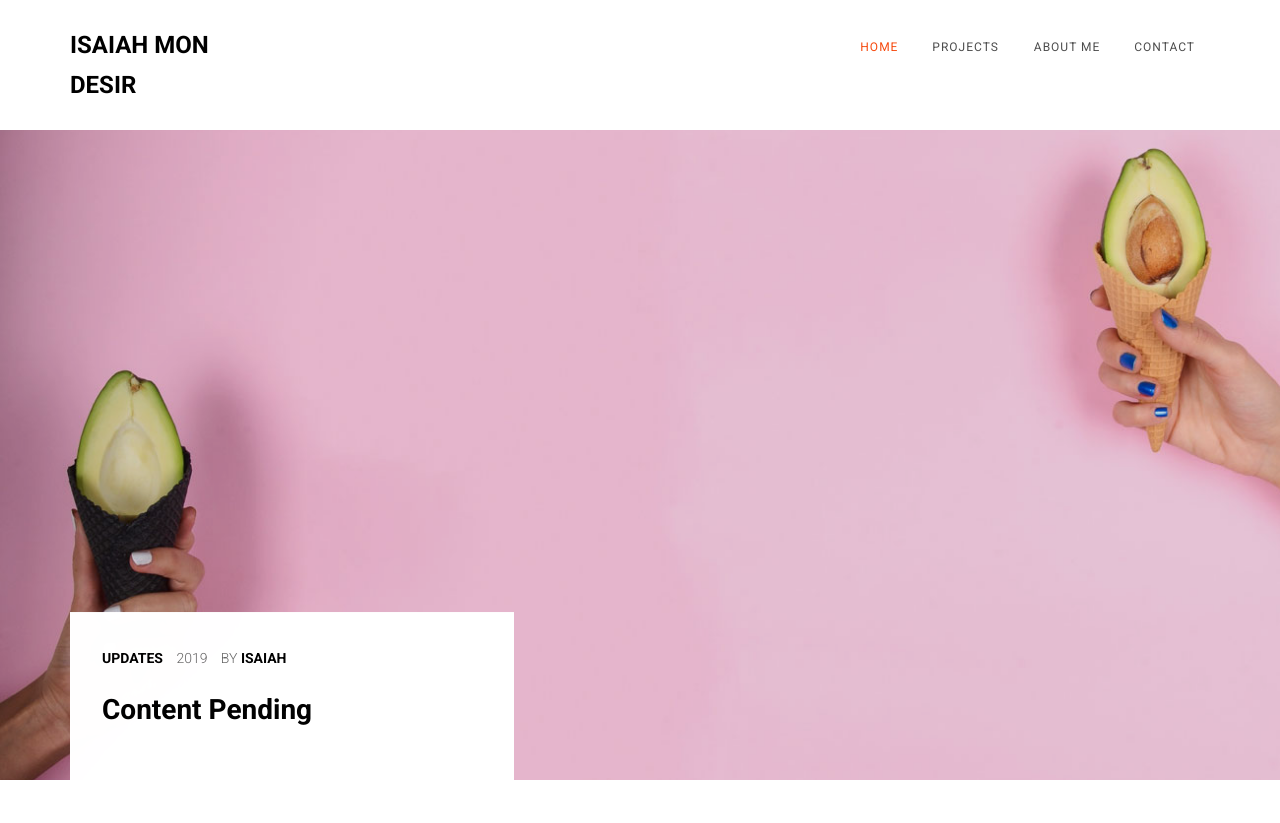
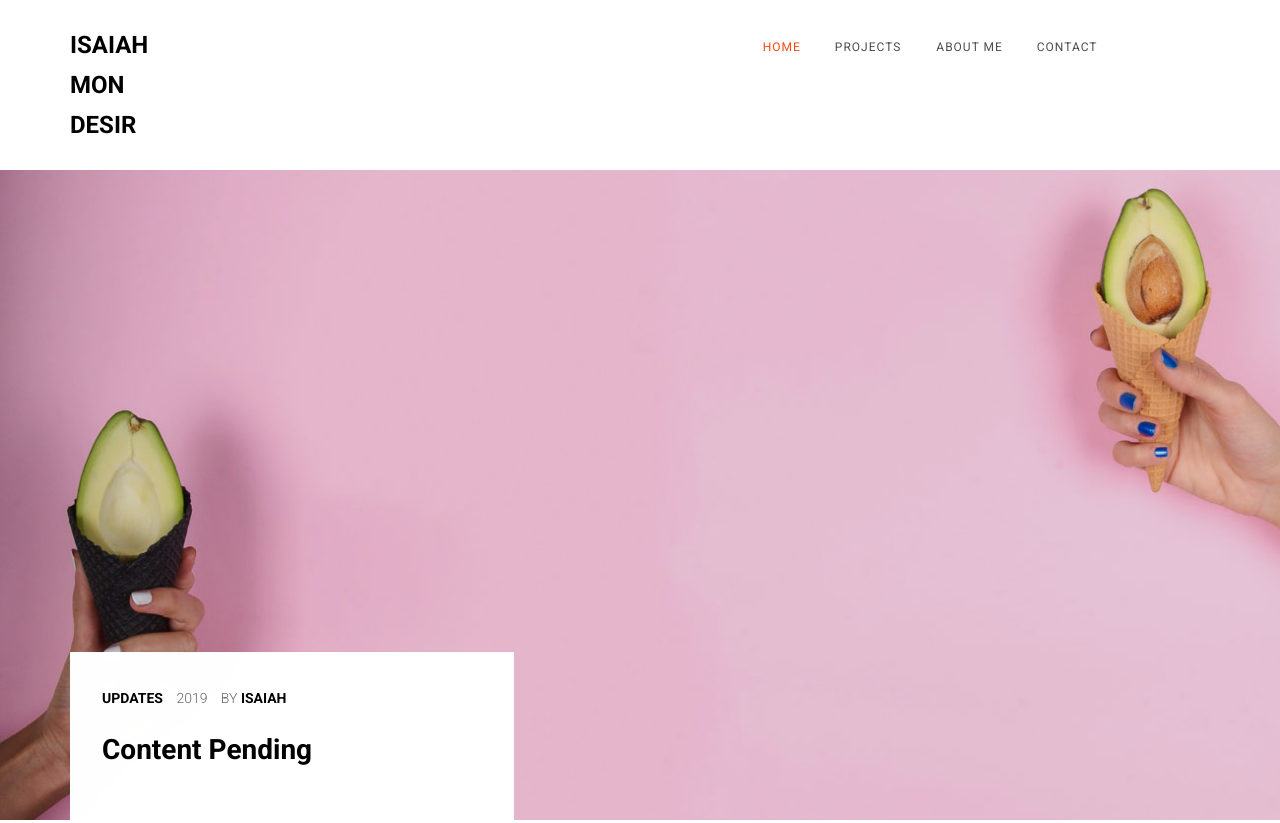
Before and after one commit to isaiahmondesir/isaiahmondesir.github.io, a plain HTML site: page index.html in a window 1280 px wide. Shown: the top 823 px of the page. Drawn offline with Linux system fonts and the light colour scheme; files whose address does not match are found by name.

Commit message:
Update index.html

```diff
--- a/index.html
+++ b/index.html
@@ -59,7 +59,7 @@
 			<div class="top-menu">
 				<div class="container">
 					<div class="row">
-						<div class="col-xs-2">
+						<div class="col-xs-1">
 							<div id="colorlib-logo"><a href="index.html">Isaiah Mon Desir</a></div>
 						</div>
 						<div class="col-xs-10 text-right menu-1">
```
